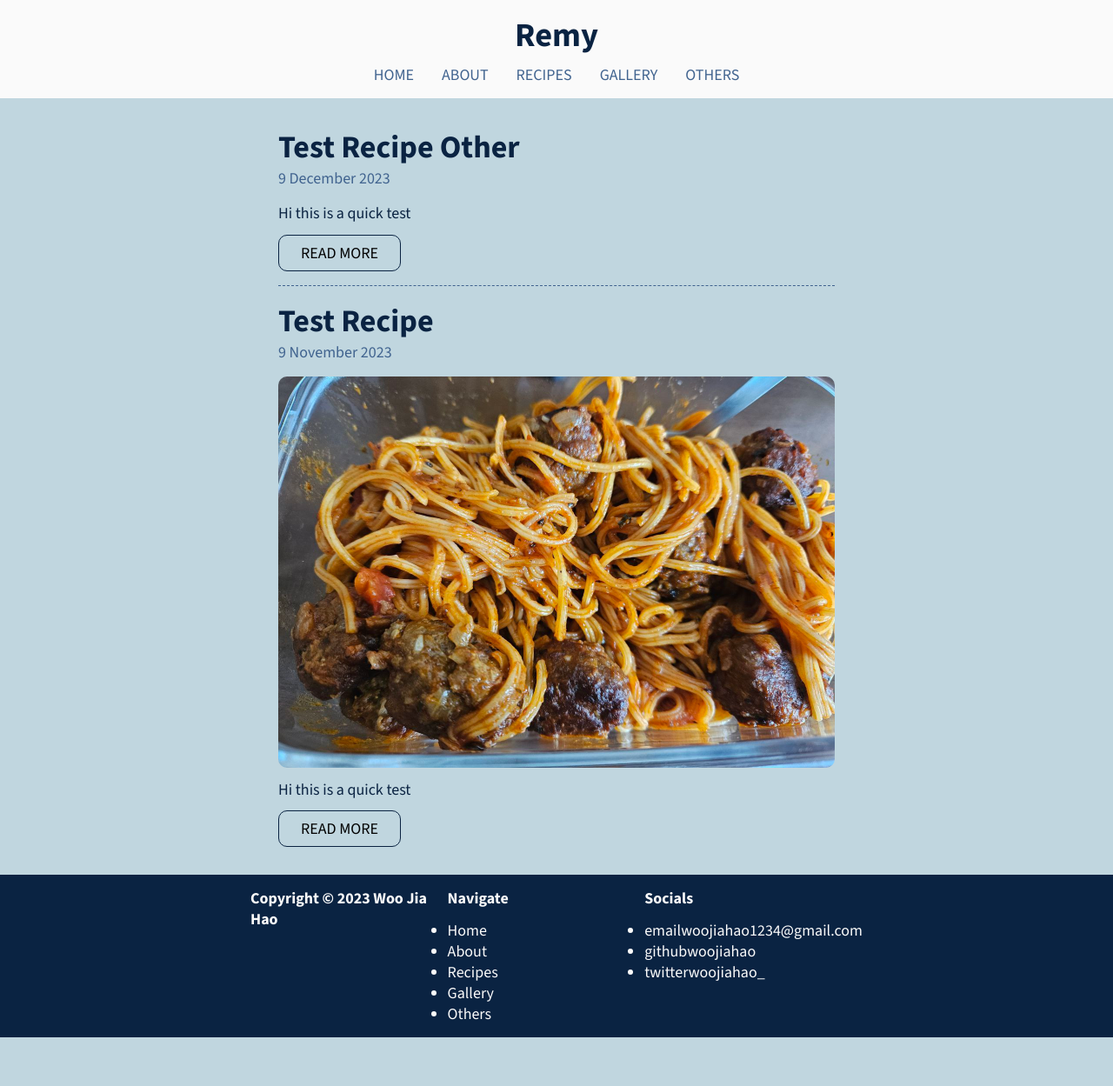
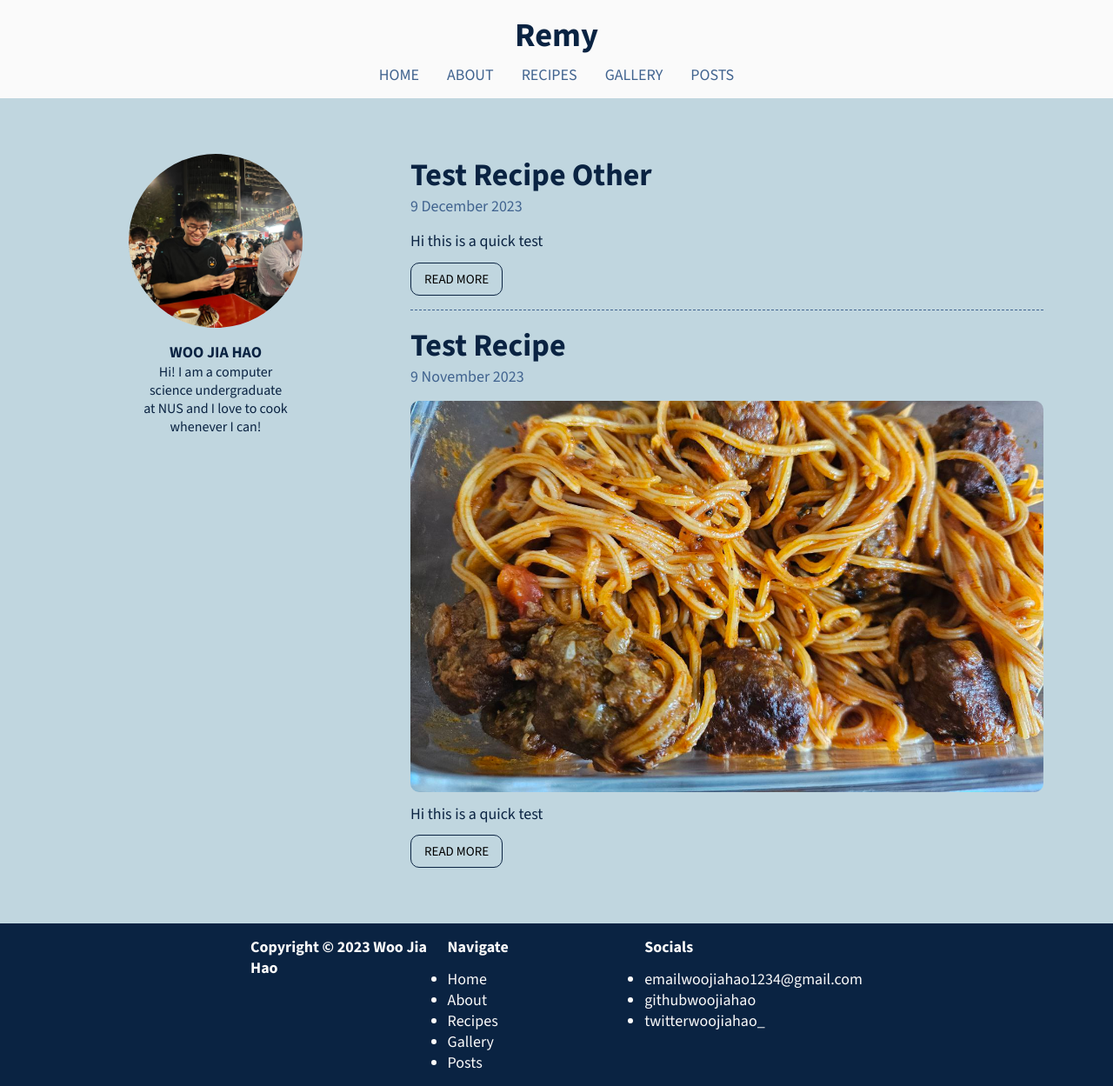
Before and after one commit to woojiahao/remy-theme, a Jekyll site: the page built from index.md, in a window 1280 px wide. Shown: the whole page at 87% size. Built offline with Jekyll 4.4.1, drawn with Linux system fonts in a browser that asks for light colours; before the commit the page ends 1193 px from its top, so only the background shows below that.

Commit message:
Add profile component

```diff
--- a/_config.yml
+++ b/_config.yml
@@ -1,6 +1,9 @@
-title: "Remy"
-author: "Woo Jia Hao"
+title: "Remy" # Change this for your project title
+author: "Woo Jia Hao" # Change this to yourself
+profile_picture: "profile_picture.jpeg" # Change this to the appropriate file
+about: "Hi! I am a computer science undergraduate at NUS and I love to cook whenever I can!"
 
+# Change these
 social:
   email: "woojiahao1234@gmail.com"
   github: "woojiahao"
--- a/_data/navigation.yml
+++ b/_data/navigation.yml
@@ -11,5 +11,5 @@
 - title: Gallery
   url: gallery.html
 
-- title: Others
-  url: others.html
+- title: Posts
+  url: posts.html
--- /dev/null
+++ b/_includes/profile.html
@@ -0,0 +1,5 @@
+<div class="profile">
+    <img src="/assets/images/{{ site.profile_picture }}" alt="Profile Picture">
+    <p class="author">{{ site.author }}</p>
+    <p class="summary">{{ site.about }} </p>
+</div>
--- a/_layouts/default.html
+++ b/_layouts/default.html
@@ -12,9 +12,11 @@
 
 <body>
     {% include navigation.html %}
-    <!-- TODO: Add user details at the very top -->
     <div class="container">
-        {{ content }}
+        {% include profile.html %}
+        <div class="content">
+            {{ content }}
+        </div>
     </div>
     {% include footer.html %}
 </body>
--- a/_sass/main.scss
+++ b/_sass/main.scss
@@ -3,6 +3,7 @@
 @import "footer";
 @import "navigation";
 @import "recipe_preview";
+@import "profile";
 
 * {
     margin: 0;
@@ -28,5 +29,16 @@ p:not(:last-child) {
 
 
 .container {
-    margin: 2rem 20rem;
+    display: flex;
+    flex-direction: row;
+    margin: 4rem 5rem;
+    justify-content: space-between;
+
+    .profile {
+        flex-basis: 30%;
+    }
+
+    .content {
+        flex-basis: 65%;
+    }
 }
--- /dev/null
+++ b/_sass/profile.scss
@@ -0,0 +1,30 @@
+.profile {
+    display: flex;
+    flex-direction: column;
+    justify-content: space-between;
+    align-items: center;
+    margin-bottom: 3rem;
+    height: fit-content;
+    width: fit-content;
+
+    img {
+        width: 200px;
+        max-height: 200px;
+        object-fit: cover;
+        border-radius: 999px;
+        margin-bottom: 1rem;
+    }
+
+    .author {
+        text-transform: uppercase;
+        margin-bottom: 0;
+        font-weight: 600;
+        font-size: $font-size;
+    }
+
+    .summary {
+        width: 50%;
+        text-align: center;
+        font-size: calc($font-size - 2px);
+    }
+}
--- a/_sass/recipe_preview.scss
+++ b/_sass/recipe_preview.scss
@@ -26,8 +26,8 @@
         background-color: transparent;
         border: none;
         border-radius: $rounded;
-        padding: 8px 25px;
-        font-size: $font-size;
+        padding: 8px 15px;
+        font-size: calc($font-size - 3px);
         font-family: $font-family;
         border: 1px solid $color-text-primary;
         text-transform: uppercase;
```
Also changed, not shown: assets/images/profile_picture.jpeg (added).
